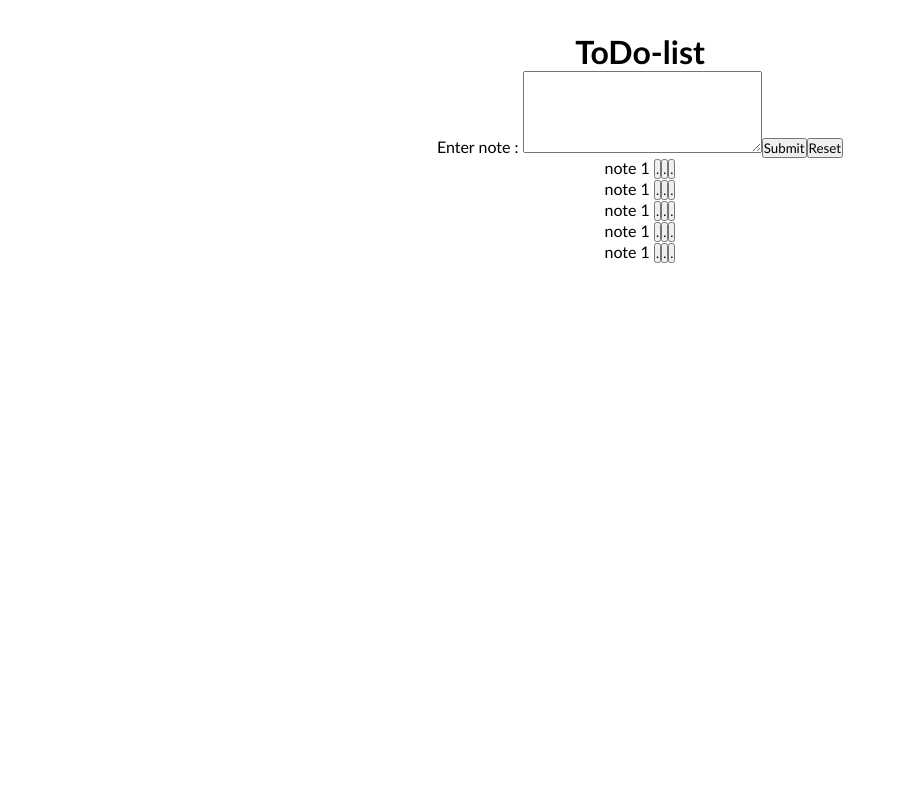
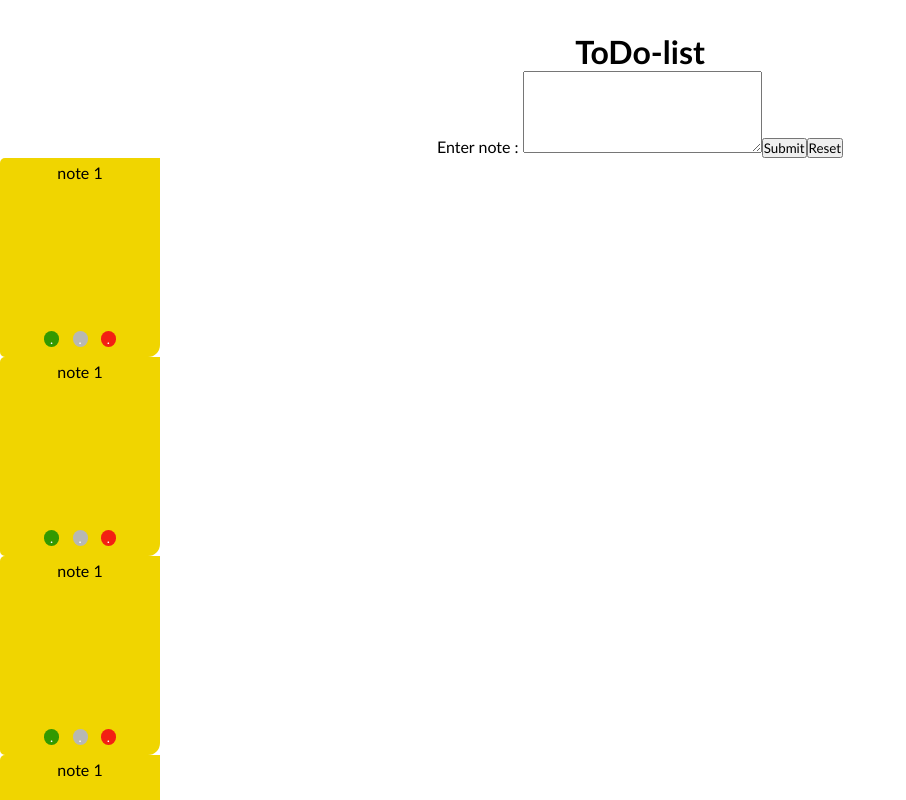
Before and after one commit to Ashkantvn/todo-list, a React (Create React App) app: page / in a window 1280 px wide. Shown: the top 800 px of the page, without its empty margins (0-906 px from the left). Built offline with nearby package versions, Linux system fonts and the light colour scheme; the HTML template or start-up script is replaced by a standard one.

Commit message:
Item style

```diff
--- a/src/parts/item/item.tsx
+++ b/src/parts/item/item.tsx
@@ -1,10 +1,14 @@
+import "./style/item.css"
+
+
 const Item = () => {
   return (
     <>
       <div className="item">
-        note 1 <button>.</button>
-        <button>.</button>
-        <button>.</button>
+        <p>note 1 </p>
+        <button className="success-button">.</button>
+        <button className="del-button" >.</button>
+        <button className="danger-button">.</button>
       </div>
     </>
   );
--- /dev/null
+++ b/src/parts/item/style/item.css
@@ -0,0 +1,32 @@
+.item {
+  width: 10em;
+  background-color: #f0d500;
+  padding-bottom: 10px;
+  border-radius: 5px 0 12px 5px;
+}
+
+.item > p {
+  padding: 5px;
+  height: 10em;
+  overflow-y: scroll;
+}
+
+.item > button {
+  width: 15px;
+  margin: 0 0.5em;
+  border: none;
+  border-radius: 30px;
+  color: #fefefe;
+}
+
+.success-button {
+  background-color: #339900;
+}
+
+.del-button {
+  background-color: #b8b8b3;
+}
+
+.danger-button {
+  background-color: #f32013;
+}/*# sourceMappingURL=item.css.map */
--- /dev/null
+++ b/src/parts/item/style/item.scss
@@ -0,0 +1,27 @@
+.item{
+    width: 10em;
+    background-color: #f0d500;
+    padding-bottom: 10px;
+    border-radius: 5px 0 12px 5px;
+}
+.item>p{
+    padding: 5px;
+    height: 10em;
+    overflow-y: scroll ;
+}
+.item>button{
+    width:15px;
+    margin:0 0.5em;
+    border: none;
+    border-radius: 30px;
+    color: #fefefe;
+}
+.success-button{
+    background-color: #339900;
+}
+.del-button{
+    background-color: #b8b8b3;
+}
+.danger-button{
+    background-color: #f32013;
+}
```
Also changed, not shown: 1 other file (tests, documents, lock files or other folders).
